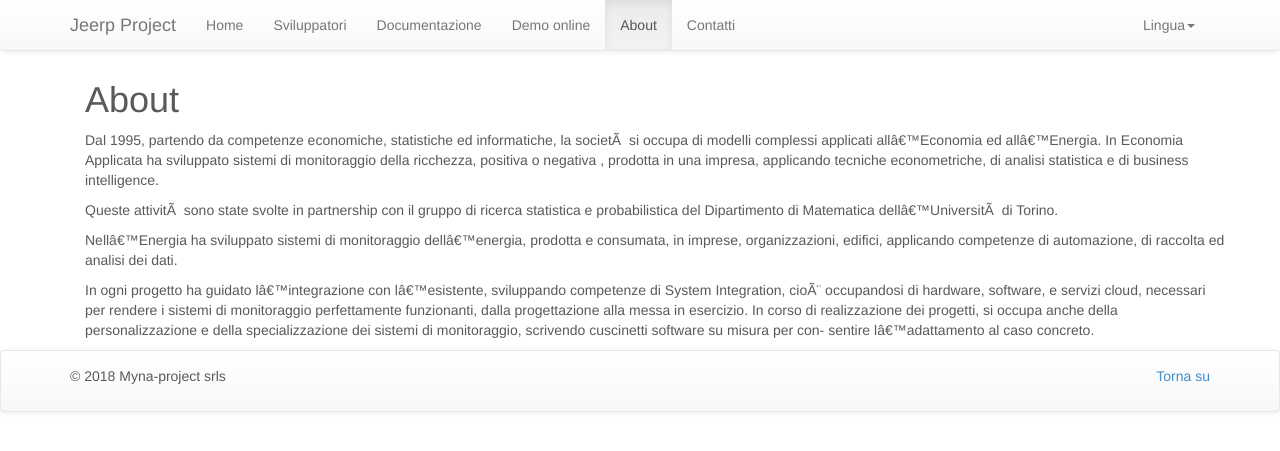
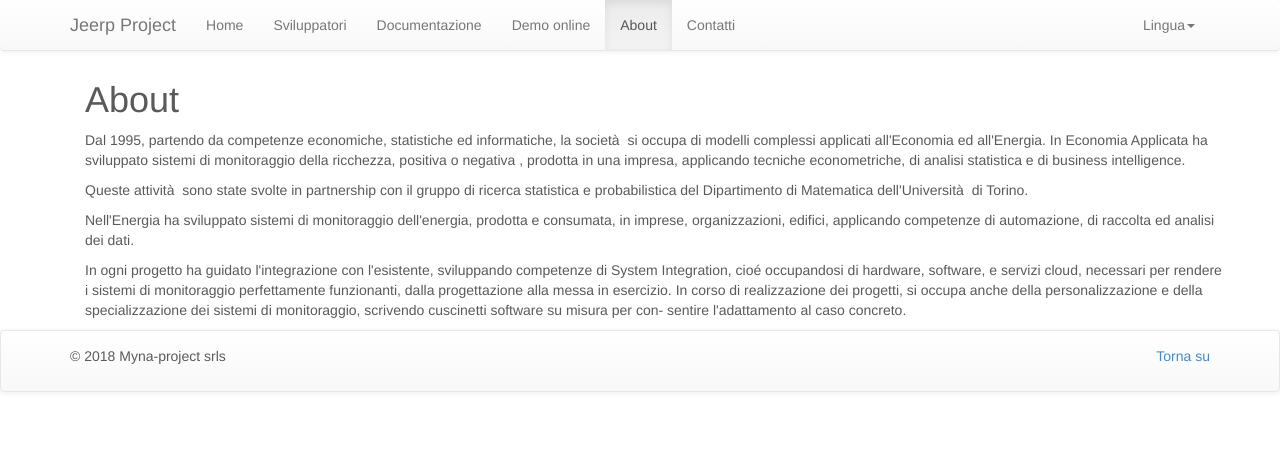
Before and after one commit to Jeerp/Jeerp.github.io, a Jekyll site: the page built from ita/about.html, in a window 1280 px wide. Shown: the top 451 px of the page. Built offline with Jekyll 4.4.1, drawn with Linux system fonts in a browser that asks for light colours; nearby versions of some CDN libraries; Markdown is read by kramdown in place of the engine named in the settings.

Commit message:
minor fix
Typos on some special characters

```diff
--- a/eng/about.html
+++ b/eng/about.html
@@ -9,7 +9,7 @@ active: about
            <div class="col-lg-12 col-md-12">
                <h1> About </h1>
                <p>Since 1995, starting from economic, statistic and computing skills, we deal with complex models applied to Economics and Energy. In Applied Economics we have developed monitoring systems of wealth, positive and negative , created in businesses, applying econometric techniques, statistical analysis and business intelligence.</p>
-               <p>These activities were carried out in partnership with the University of Turinâ€™s Department of Mathematics (Statistic and probability research group).</p>
+               <p>These activities were carried out in partnership with the University of Turin's Department of Mathematics (Statistic and probability research group).</p>
                <p>In the field of Energy we have developed monitoring systems of produced and consumed energy, in businesses, organizations and buildings, applying automation, collection and analysis of data skills.</p>
                <p>In every project, integration with existing settings is the driver, developing System Integration skills, dealing with hardware, software, and cloud services necessary to make the monitoring systems in perfect working condition, from the design to putting them into operation.</p>
                <p>During the realization of projects, we are also involved in the personalization and specialization of monitoring systems, writing customized software patches to allow adaptation in specific cases.</p>
--- a/ita/about.html
+++ b/ita/about.html
@@ -8,10 +8,10 @@ active: about
     <div class="row">
            <div class="col-lg-12 col-md-12">
                <h1> About </h1>
-               <p>Dal 1995, partendo da competenze economiche, statistiche ed informatiche, la societÃ  si occupa di modelli complessi applicati allâ€™Economia ed allâ€™Energia. In Economia Applicata ha sviluppato sistemi di monitoraggio della ricchezza, positiva o negativa , prodotta in una impresa, applicando tecniche econometriche, di analisi statistica e di business intelligence.</p>
-               <p>Queste attivitÃ  sono state svolte in partnership con il gruppo di ricerca statistica e probabilistica del Dipartimento di Matematica dellâ€™UniversitÃ  di Torino.</p>
-               <p>Nellâ€™Energia ha sviluppato sistemi di monitoraggio dellâ€™energia, prodotta e consumata, in imprese, organizzazioni, edifici, applicando competenze di automazione, di raccolta ed analisi dei dati.</p>
-               <p>In ogni progetto ha guidato lâ€™integrazione con lâ€™esistente, sviluppando competenze di System Integration, cioÃ¨ occupandosi di hardware, software, e servizi cloud, necessari per rendere i sistemi di monitoraggio perfettamente funzionanti, dalla progettazione alla messa in esercizio. In corso di realizzazione dei progetti, si occupa anche della personalizzazione e della specializzazione dei sistemi di monitoraggio, scrivendo cuscinetti software su misura per con- sentire lâ€™adattamento al caso concreto.</p>
+               <p>Dal 1995, partendo da competenze economiche, statistiche ed informatiche, la società  si occupa di modelli complessi applicati all'Economia ed all'Energia. In Economia Applicata ha sviluppato sistemi di monitoraggio della ricchezza, positiva o negativa , prodotta in una impresa, applicando tecniche econometriche, di analisi statistica e di business intelligence.</p>
+               <p>Queste attività  sono state svolte in partnership con il gruppo di ricerca statistica e probabilistica del Dipartimento di Matematica dell'Università  di Torino.</p>
+               <p>Nell'Energia ha sviluppato sistemi di monitoraggio dell'energia, prodotta e consumata, in imprese, organizzazioni, edifici, applicando competenze di automazione, di raccolta ed analisi dei dati.</p>
+               <p>In ogni progetto ha guidato l'integrazione con l'esistente, sviluppando competenze di System Integration, cioé occupandosi di hardware, software, e servizi cloud, necessari per rendere i sistemi di monitoraggio perfettamente funzionanti, dalla progettazione alla messa in esercizio. In corso di realizzazione dei progetti, si occupa anche della personalizzazione e della specializzazione dei sistemi di monitoraggio, scrivendo cuscinetti software su misura per con- sentire l'adattamento al caso concreto.</p>
            </div>
     </div>
 </div>
```
